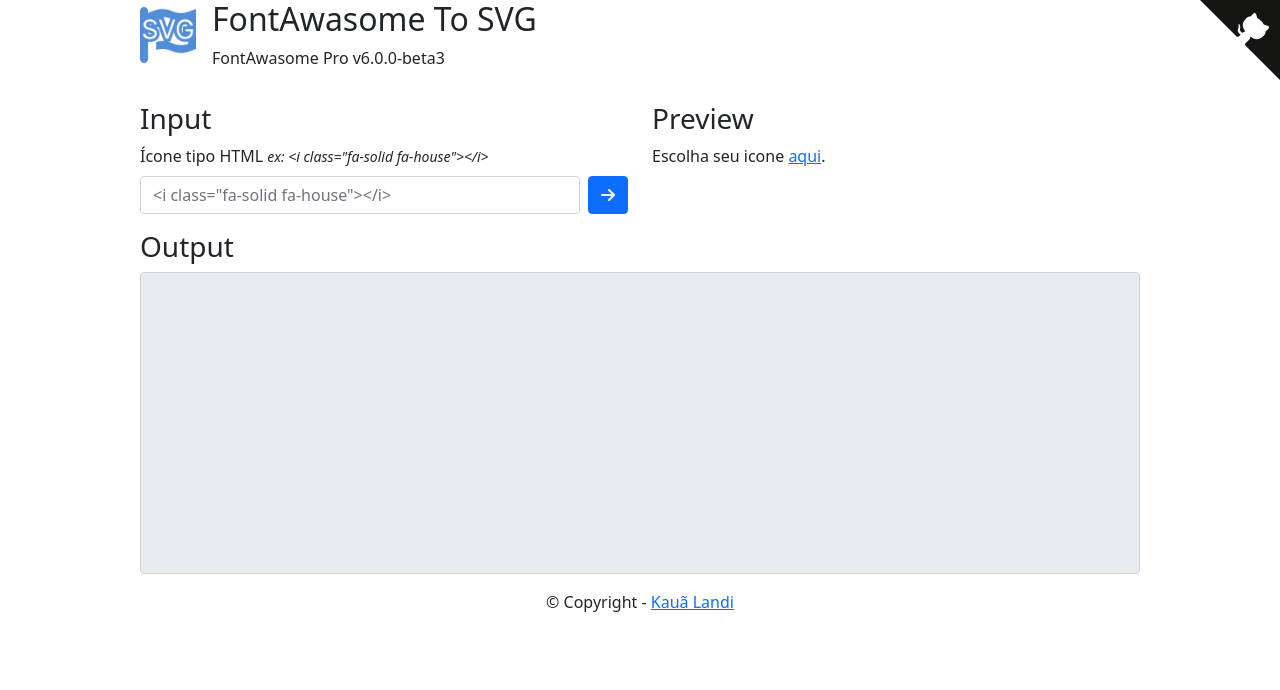
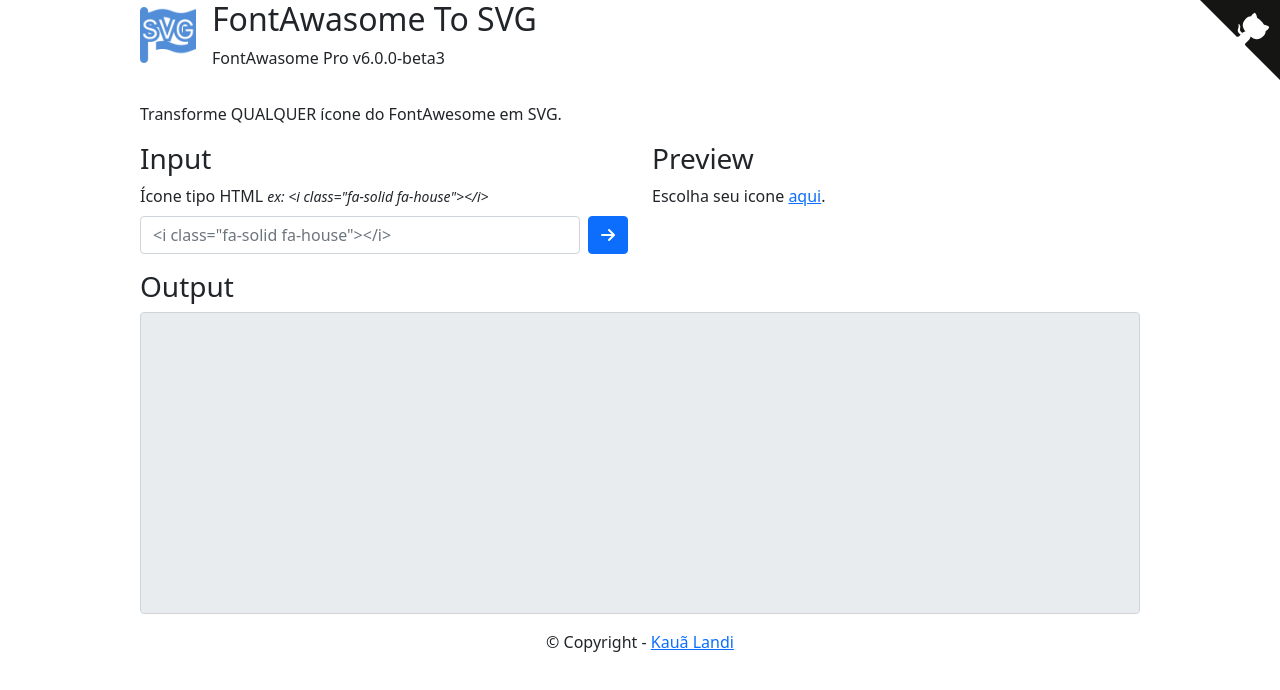
Before and after one commit to kaualandi/fw2svg, a plain HTML site: page index.html in a window 1280 px wide. Drawn offline with nearby package versions, Linux system fonts and the light colour scheme.

Commit message:
short name in small devices and add description what do you do

```diff
--- a/index.html
+++ b/index.html
@@ -28,13 +28,16 @@
                     <img src="./assets/images/favicon.png" alt="">
                 </div>
                 <div class="text">
-                    <h2>FontAwasome To SVG</h2>
-                    <p>FontAwasome Pro v6.0.0-beta3</p>
+                    <h2>F<span class="d-none d-sm-inline">ont</span>A<span class="d-none d-sm-inline">wasome</span> To SVG</h2>
+                    <p>F<span class="d-none d-sm-inline">ont</span>A<span class="d-none d-sm-inline">wasome</span> Pro v6.0.0-beta3</p>
                 </div>
             </div>
         </header>
 
         <main>
+            <div class="what">
+                <p>Transforme QUALQUER ícone do FontAwesome em SVG.</p>
+            </div>
             <div class="input">
                 <div class="row">
                     <div class="col-12 col-md-6">
```
